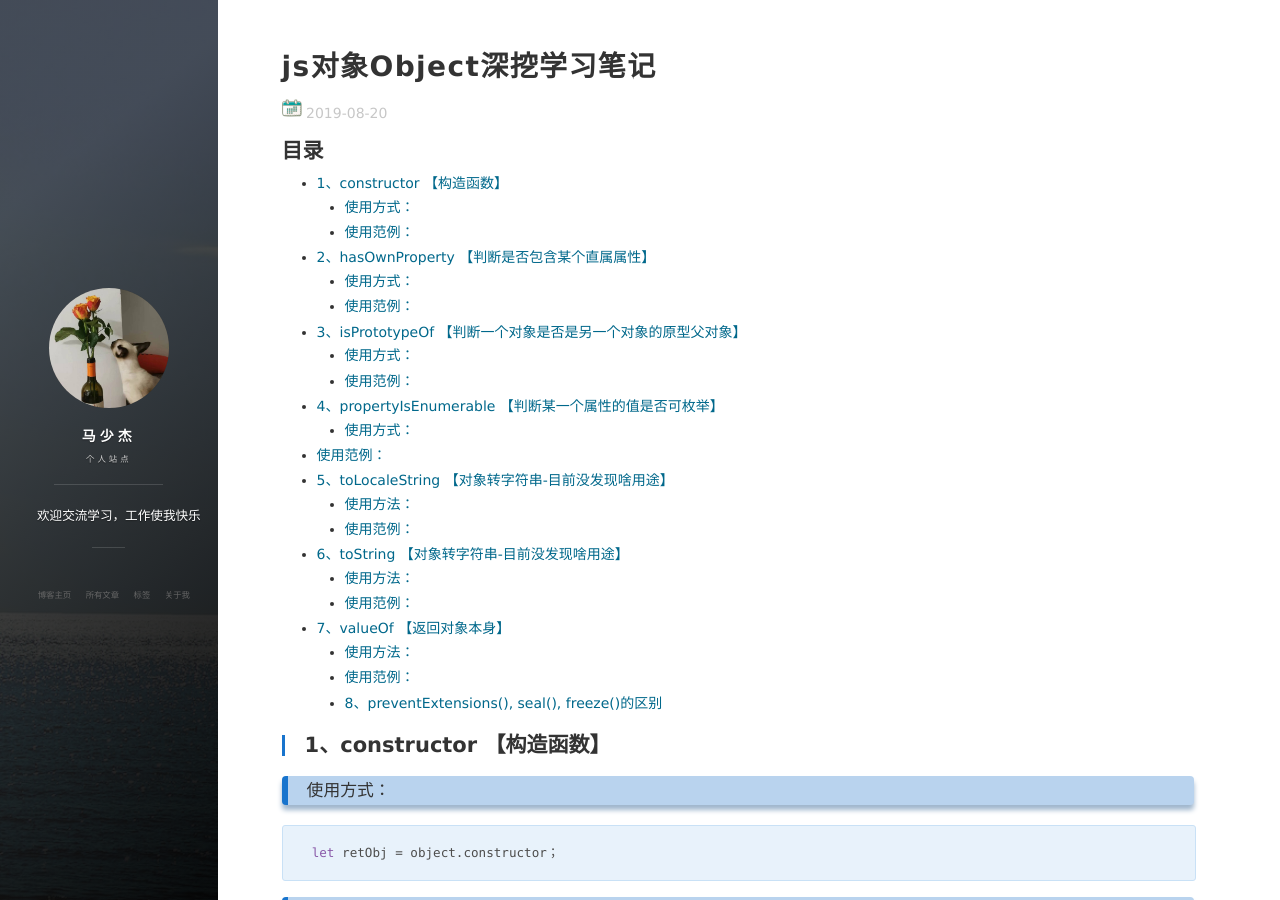
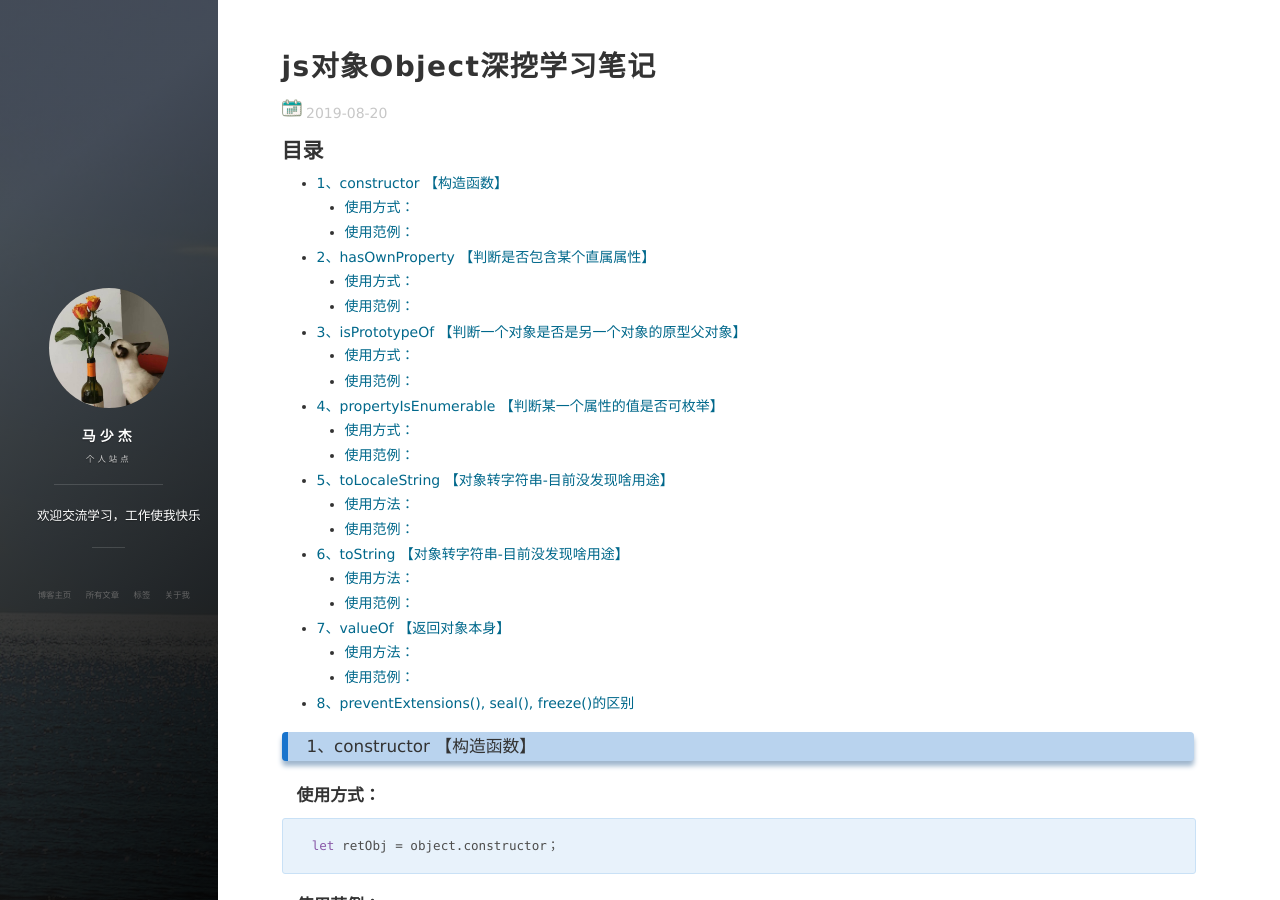
Before and after one commit to JetsomMa/JetsomMa.github.io.old, a Jekyll site: the page built from _posts/2019-8-20-LearnJavaScriptObject.md, in a window 1280 px wide and 900 px high. Built offline with Jekyll 4.4.1, drawn with Linux system fonts in a browser that asks for light colours; nearby versions of some CDN libraries; comment, search, counter and statistics services are not loaded.

Commit message:
修补结构，优化体验

````diff
--- a/_posts/2019-8-20-LearnJavaScriptObject.md
+++ b/_posts/2019-8-20-LearnJavaScriptObject.md
@@ -5,30 +5,30 @@
 tags: JavaScript
 ---
 
-## 1、constructor 【构造函数】
+### 1、constructor 【构造函数】
 
-### 使用方式：
+#### 使用方式：
 
 ```jsx
 let retObj = object.constructor；
 ```
 
-### 使用范例：
+#### 使用范例：
 
 ```jsx
 let object = new Object();
 console.log(object.constructor);  //ƒ Object() { [native code] }
 ```
 
-## 2、hasOwnProperty 【判断是否包含某个直属属性】
+### 2、hasOwnProperty 【判断是否包含某个直属属性】
 
-### 使用方式：
+#### 使用方式：
 
 ```jsx
 let retBoolean = object.hasOwnProperty(key)；
 ```
 
-### 使用范例：
+#### 使用范例：
 
 ```jsx
 let object = {
@@ -42,15 +42,15 @@
 console.log("name" in object);								//true		---in会检索继承链属性
 ```
 
-## 3、isPrototypeOf 【判断一个对象是否是另一个对象的原型父对象】
+### 3、isPrototypeOf 【判断一个对象是否是另一个对象的原型父对象】
 
-### 使用方式：
+#### 使用方式：
 
 ```jsx
 let retBoolean = object.isPrototypeOf(subObj);
 ```
 
-### 使用范例：
+#### 使用范例：
 
 ```jsx
 let Person = function(name){
@@ -82,15 +82,15 @@
 console.log(student.isPrototypeOf(person));	//false
 ```
 
-## 4、propertyIsEnumerable 【判断某一个属性的值是否可枚举】
+### 4、propertyIsEnumerable 【判断某一个属性的值是否可枚举】
 
-### 使用方式：
+#### 使用方式：
 
 ```jsx
 let retBoolean = object.propertyIsEnumerable(name);
 ```
 
-## 使用范例：
+#### 使用范例：
 
 ```jsx
 let array = ["Banana", "Orange", "Apple", "Mango"];
@@ -125,45 +125,45 @@
 console.log(object.propertyIsEnumerable("array"));	//true
 ```
 
-## 5、toLocaleString 【对象转字符串-目前没发现啥用途】
+### 5、toLocaleString 【对象转字符串-目前没发现啥用途】
 
-### 使用方法：
+#### 使用方法：
 
 ```jsx
 let retString = object.toLocaleString();
 ```
 
-### 使用范例：
+#### 使用范例：
 
 ```jsx
 let obj = {name: "msj"};
 obj.toLocaleString();			//"[object Object]"
 ```
 
-## 6、toString  【对象转字符串-目前没发现啥用途】
+### 6、toString  【对象转字符串-目前没发现啥用途】
 
-### 使用方法：
+#### 使用方法：
 
 ```jsx
 let retString = object.toString();
 ```
 
-### 使用范例：
+#### 使用范例：
 
 ```jsx
 let obj = {name: "msj"};
 obj.toString();			//"[object Object]"
 ```
 
-## 7、valueOf 【返回对象本身】
+### 7、valueOf 【返回对象本身】
 
-### 使用方法：
+#### 使用方法：
 
 ```jsx
 let myObject = object.valueOf();
 ```
 
-### 使用范例：
+#### 使用范例：
 
 ```jsx
 let obj = {};
````
